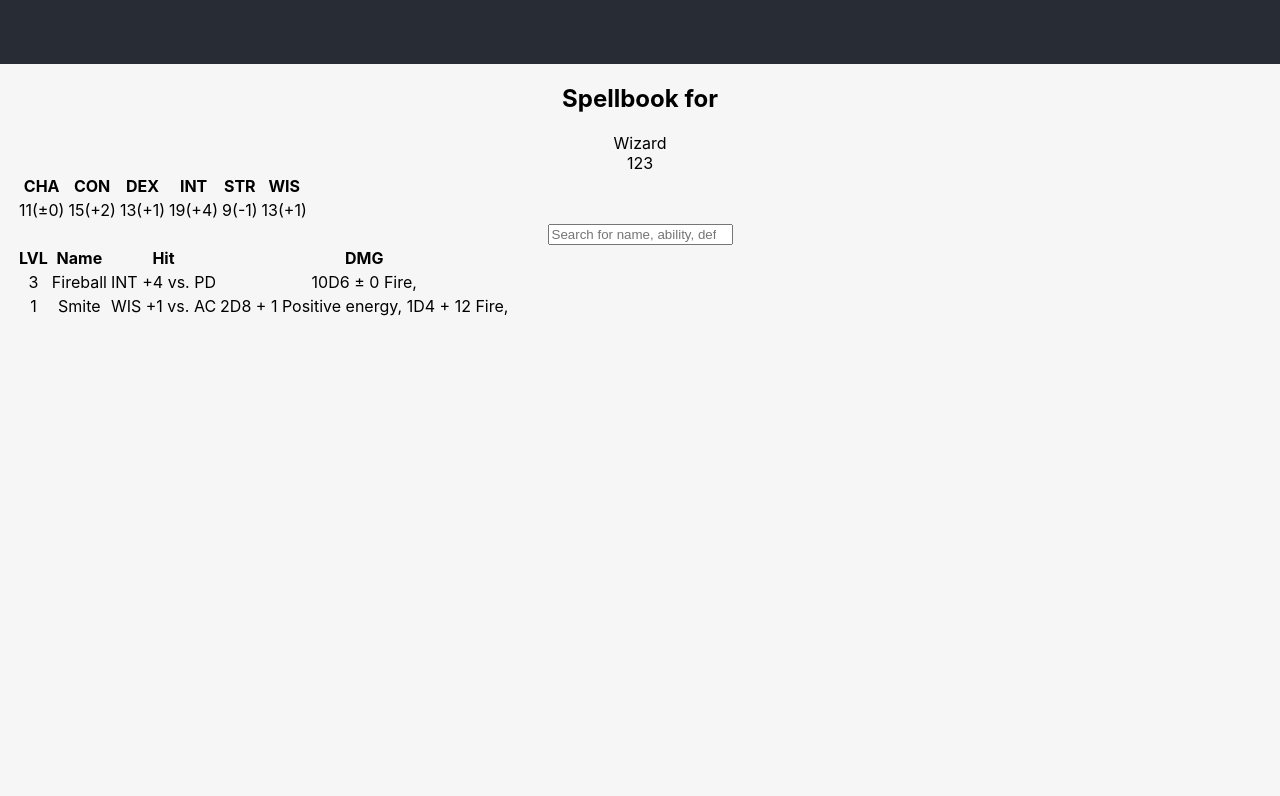
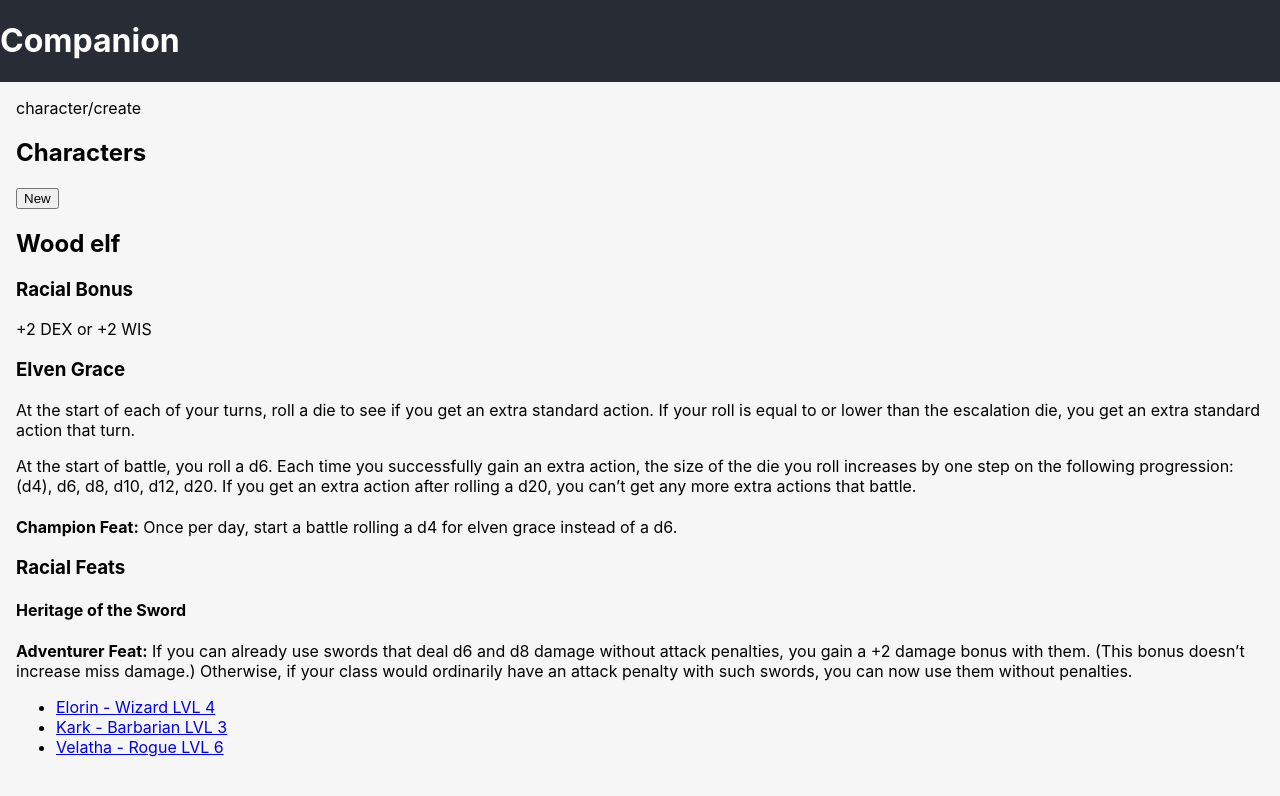
Before and after one commit to syradar/companion-react, a React (Create React App) app: page / in a window 1280 px wide. Shown: the top 796 px of the page. Built offline with nearby package versions, Linux system fonts and the light colour scheme.

Commit message:
display player races

```diff
--- a/package.json
+++ b/package.json
@@ -11,6 +11,7 @@
     "@types/react": "^16.9.0",
     "@types/react-dom": "^16.9.0",
     "fp-ts": "^2.7.0",
+    "rambda": "^5.9.0",
     "react": "^16.13.1",
     "react-dom": "^16.13.1",
     "react-scripts": "3.4.1",
--- a/src/App.css
+++ b/src/App.css
@@ -1,9 +1,9 @@
 body {
   background-color: #f6f6f6;
+  font-size: 100%;
 }
 
 .App {
-  text-align: center;
   margin: 0 16px;
 }
 
@@ -11,12 +11,13 @@ body {
   background-color: #282c34;
   min-height: 4rem;
   display: flex;
-  flex-direction: column;
-  align-items: center;
-  justify-content: center;
-  font-size: calc(10px + 2vmin);
+  font-size: 1rem;
   color: white;
-  margin: 0 -16px;
+  margin: 0 -16px 16px;
+}
+
+h1 {
+  font-size: 2rem;
 }
 
 .card-list {
--- a/src/App.tsx
+++ b/src/App.tsx
@@ -1,54 +1,19 @@
-import React, { useState } from 'react';
+import React, { useState, Fragment } from 'react';
 import './App.css';
 import Card from './Card';
 import SpellbookPage from './Spellbook';
+import { AbilityScore, createAbilityScore } from './abilityScores';
+import { pluck } from 'rambda';
+import { Race, playerRaces } from './races';
+import FeatListComponent from './FeatListComponent';
+import DisplayModifierComponent from './DisplayModifierComponent';
+import Paragraph from './Paragraphs';
+import Paragraphs from './Paragraphs';
+import SeparatedList from './SeparatedList';
+import { displaySign } from './functions';
 
-export const abilityModifier = (score: number): number =>
-  Math.floor((score - 10) / 2);
-
-export type AbilityScoreName =
-  | 'Charisma'
-  | 'Constitution'
-  | 'Dexterity'
-  | 'Intelligence'
-  | 'Strength'
-  | 'Wisdom';
-
-export type AbilityScoreTag = 'CHA' | 'CON' | 'DEX' | 'INT' | 'STR' | 'WIS';
-
-export const abilityScoreNameFromTag = (
-  tag: AbilityScoreTag
-): AbilityScoreName => {
-  switch (tag) {
-    case 'CHA':
-      return 'Charisma';
-    case 'CON':
-      return 'Constitution';
-    case 'DEX':
-      return 'Dexterity';
-    case 'INT':
-      return 'Intelligence';
-    case 'STR':
-      return 'Strength';
-    case 'WIS':
-      return 'Wisdom';
-  }
-};
-
-export const createAbilityScore = (tag: AbilityScoreTag, score: number) => {
-  return {
-    name: abilityScoreNameFromTag(tag),
-    tag,
-    score,
-    modifier: abilityModifier(score),
-  };
-};
-export interface AbilityScore {
-  name: AbilityScoreName;
-  tag: AbilityScoreTag;
-  score: number;
-  modifier: number;
-}
+export type Defense = 'PD' | 'AC' | 'MD';
+export type DamageType = 'Fire' | 'Frost' | 'Positive energy';
 
 export interface Character {
   name: string;
@@ -96,9 +61,52 @@ function App() {
 
   return (
     <div className="App">
-      <header className="App-header"></header>
+      <header className="App-header">
+        <h1>Companion</h1>
+      </header>
       <main>
-        <SpellbookPage character={character} />
+        <nav>
+          <div>character/create</div>
+        </nav>
+        <h2>Characters</h2>
+        <button type="button">New</button>
+        {playerRaces.map((pr) => (
+          <>
+            <h2>{pr.name}</h2>
+            <h3>Racial Bonus</h3>
+            <SeparatedList
+              separator={' or '}
+              values={pr.bonus}
+              display={(v) => (
+                <Fragment>
+                  <DisplayModifierComponent value={v.value} /> {v.tag}
+                </Fragment>
+              )}
+            />
+            {pr.power.map((p, index) => (
+              <Fragment key={index}>
+                <h3>{p.name}</h3>
+                {p.description && <Paragraphs paragraphs={p.description} />}
+                <FeatListComponent feats={p.feats} />
+              </Fragment>
+            ))}
+
+            <h3>Racial Feats</h3>
+            <FeatListComponent feats={pr.feats} />
+          </>
+        ))}
+        <ul>
+          <li>
+            <a href="#">Elorin - Wizard LVL 4</a>
+          </li>
+          <li>
+            <a href="#">Kark - Barbarian LVL 3</a>
+          </li>
+          <li>
+            <a href="#">Velatha - Rogue LVL 6</a>
+          </li>
+        </ul>
+        {/* <SpellbookPage character={character} /> */}
         {/* <div className="card-list">
           {characters
             .sort((a, b) => b.initiative - a.initiative)
--- /dev/null
+++ b/src/DisplayModifierComponent.tsx
@@ -0,0 +1,18 @@
+import React from 'react';
+import './App.css';
+import { displaySign } from './functions';
+
+interface DisplayModifierComponentProps {
+  value: number;
+}
+
+function DisplayModifierComponent({ value }: DisplayModifierComponentProps) {
+  return (
+    <>
+      {displaySign(value)}
+      {value}
+    </>
+  );
+}
+
+export default DisplayModifierComponent;
--- /dev/null
+++ b/src/FeatLevelComponent.tsx
@@ -0,0 +1,13 @@
+import React from 'react';
+import './App.css';
+import { FeatLevel } from './races';
+
+function FeatLevelComponent({ featLevel, description }: FeatLevel) {
+  return (
+    <div>
+      <strong>{featLevel} Feat:</strong> {description}
+    </div>
+  );
+}
+
+export default FeatLevelComponent;
--- /dev/null
+++ b/src/FeatListComponent.tsx
@@ -0,0 +1,30 @@
+import React from 'react';
+import './App.css';
+import { Feat } from './races';
+import FeatLevelComponent from './FeatLevelComponent';
+
+interface FeatListProps {
+  feats: Feat[];
+}
+
+function FeatListComponent({ feats }: FeatListProps) {
+  return (
+    <>
+      {feats.map((feat) => (
+        <div>
+          <h4>{feat.name}</h4>
+          <p>{feat.description}</p>
+
+          {feat.levels.map((l) => (
+            <FeatLevelComponent
+              featLevel={l.featLevel}
+              description={l.description}
+            />
+          ))}
+        </div>
+      ))}
+    </>
+  );
+}
+
+export default FeatListComponent;
--- /dev/null
+++ b/src/Paragraphs.tsx
@@ -0,0 +1,18 @@
+import React, { Fragment } from 'react';
+import './App.css';
+
+interface ParagraphsProps {
+  paragraphs: string;
+}
+
+function Paragraphs({ paragraphs }: ParagraphsProps) {
+  return (
+    <Fragment>
+      {paragraphs.split('\n').map((para) => (
+        <p>{para}</p>
+      ))}
+    </Fragment>
+  );
+}
+
+export default Paragraphs;
--- /dev/null
+++ b/src/SeparatedList.tsx
@@ -0,0 +1,27 @@
+import React, { Fragment } from 'react';
+import './App.css';
+
+interface SeparatedListProps<T> {
+  separator: string;
+  values: T[];
+  display: (value: T) => JSX.Element;
+}
+
+function SeparatedList<T>({
+  separator,
+  values,
+  display,
+}: SeparatedListProps<T>) {
+  return (
+    <Fragment>
+      {values.map((value, index) => (
+        <Fragment key={index}>
+          {index > 0 && separator}
+          {display(value)}
+        </Fragment>
+      ))}
+    </Fragment>
+  );
+}
+
+export default SeparatedList;
--- a/src/Spellbook.tsx
+++ b/src/Spellbook.tsx
@@ -1,9 +1,7 @@
 import React from 'react';
-import { Character, AbilityScoreTag } from './App';
+import { Character, Defense, DamageType } from './App';
 import { displaySign } from './functions';
-
-type Defense = 'PD' | 'AC' | 'MD';
-type DamageType = 'Fire' | 'Frost' | 'Positive energy';
+import { AbilityScoreTag } from './abilityScores';
 
 interface AbilityScoreModifier {
   tag: AbilityScoreTag;
--- /dev/null
+++ b/src/abilityScores.ts
@@ -0,0 +1,47 @@
+export type AbilityScoreName =
+  | 'Charisma'
+  | 'Constitution'
+  | 'Dexterity'
+  | 'Intelligence'
+  | 'Strength'
+  | 'Wisdom';
+
+export type AbilityScoreTag = 'CHA' | 'CON' | 'DEX' | 'INT' | 'STR' | 'WIS';
+
+export const abilityScoreNameFromTag = (
+  tag: AbilityScoreTag
+): AbilityScoreName => {
+  switch (tag) {
+    case 'CHA':
+      return 'Charisma';
+    case 'CON':
+      return 'Constitution';
+    case 'DEX':
+      return 'Dexterity';
+    case 'INT':
+      return 'Intelligence';
+    case 'STR':
+      return 'Strength';
+    case 'WIS':
+      return 'Wisdom';
+  }
+};
+
+export const createAbilityScore = (tag: AbilityScoreTag, score: number) => {
+  return {
+    name: abilityScoreNameFromTag(tag),
+    tag,
+    score,
+    modifier: abilityModifier(score),
+  };
+};
+
+export interface AbilityScore {
+  name: AbilityScoreName;
+  tag: AbilityScoreTag;
+  score: number;
+  modifier: number;
+}
+
+export const abilityModifier = (score: number): number =>
+  Math.floor((score - 10) / 2);
--- /dev/null
+++ b/src/races.ts
@@ -0,0 +1,77 @@
+import { AbilityScoreTag } from './abilityScores';
+
+export interface Nameable {
+  name: string;
+}
+
+export interface Describeable {
+  description: string;
+}
+
+export interface FeatHaver {
+  feats: Feat[];
+}
+
+export type FeatLevels = 'Adventurer' | 'Champion' | 'Epic';
+
+export interface FeatLevel extends Describeable {
+  featLevel: FeatLevels;
+}
+
+export interface Feat extends Nameable, Describeable {
+  levels: FeatLevel[];
+}
+
+export interface RacialPower extends Nameable, Describeable, FeatHaver {}
+
+export interface AbilityScoreBonus {
+  tag: AbilityScoreTag;
+  value: number;
+}
+
+export interface Race extends Nameable, FeatHaver {
+  bonus: AbilityScoreBonus[];
+  power: RacialPower[];
+}
+
+export const playerRaces: Race[] = [
+  {
+    name: 'Wood elf',
+    bonus: [
+      { tag: 'DEX', value: 2 },
+      { tag: 'WIS', value: 2 },
+    ],
+    feats: [
+      {
+        name: 'Heritage of the Sword',
+        description: '',
+        levels: [
+          {
+            featLevel: 'Adventurer',
+            description: `If you can already use swords that deal d6 and d8 damage without attack penalties, you gain a +2 damage bonus with them. (This bonus doesn’t increase miss damage.) Otherwise, if your class would ordinarily have an attack penalty with such swords, you can now use them without penalties.`,
+          },
+        ],
+      },
+    ],
+    power: [
+      {
+        name: 'Elven Grace',
+        description: `At the start of each of your turns, roll a die to see if you get an extra standard action. If your roll is equal to or lower than the escalation die, you get an extra standard action that turn.
+        At the start of battle, you roll a d6. Each time you successfully gain an extra action, the size of the die you roll increases by one step on the following progression: (d4), d6, d8, d10, d12, d20. If you get an extra action after rolling a d20, you can’t get any more extra actions that battle.`,
+        feats: [
+          {
+            name: '',
+            description: '',
+            levels: [
+              {
+                featLevel: 'Champion',
+                description:
+                  'Once per day, start a battle rolling a d4 for elven grace instead of a d6.',
+              },
+            ],
+          },
+        ],
+      },
+    ],
+  },
+];
```
Also changed, not shown: 1 other file (tests, documents, lock files or other folders).
